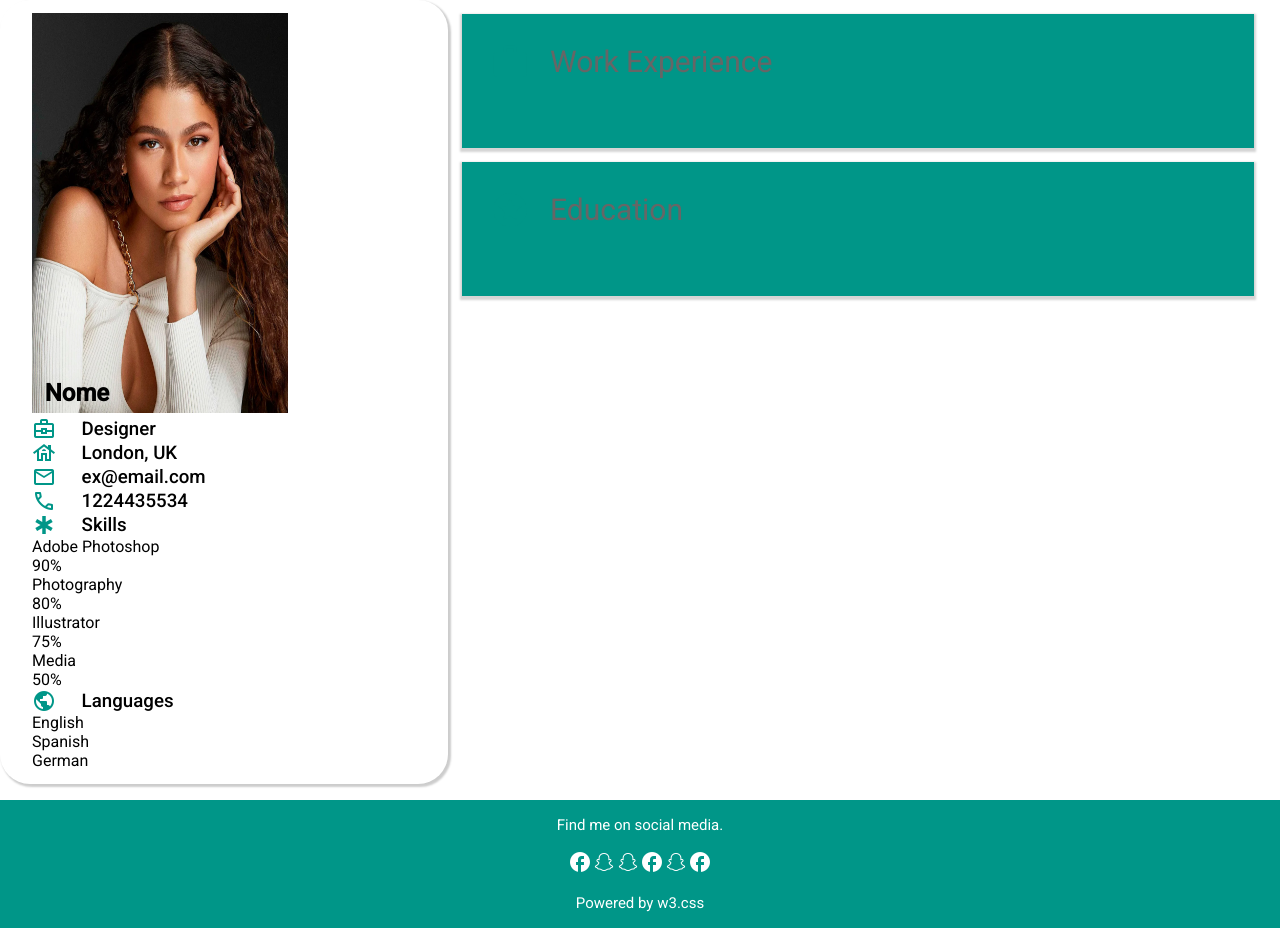
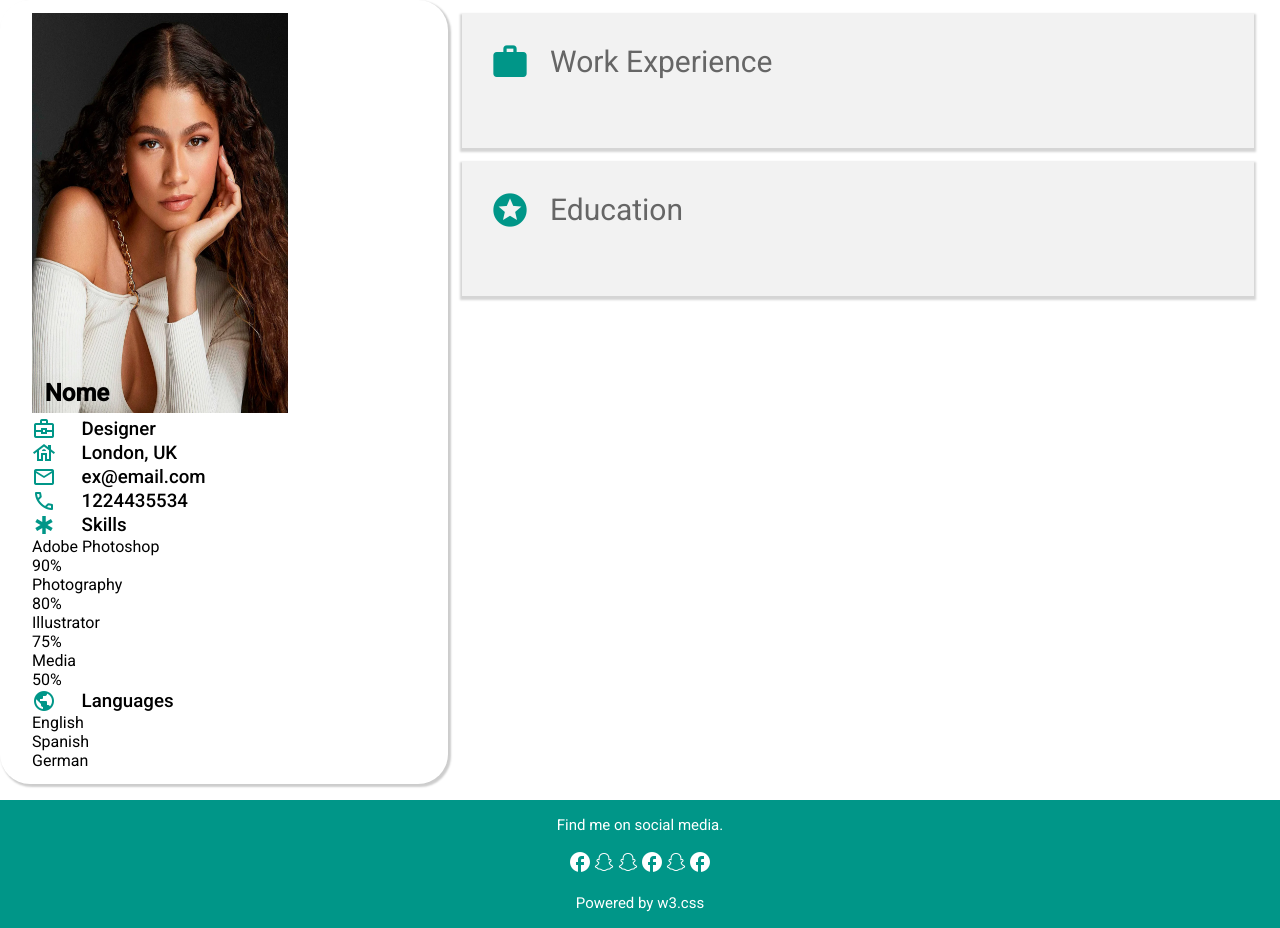
Before and after one commit to thayssa-souza/Project_Curriculum-vitae, an Angular app in the folder Curriculo/: page / in a window 1280 px wide. Built offline with nearby package versions, Linux system fonts and the light colour scheme.

Commit message:
fix background-color in experiences styles

```diff
--- a/Curriculo/src/app/components/experiences/experiences.component.css
+++ b/Curriculo/src/app/components/experiences/experiences.component.css
@@ -1,5 +1,5 @@
 :host .container{
-  background-color: #009688;
+  background-color: #f2f2f2;
   margin: 14px 14px 0 14px;
   padding: 28px;
   box-shadow: 0 2px 2px 2px #d5d5d5;
```
